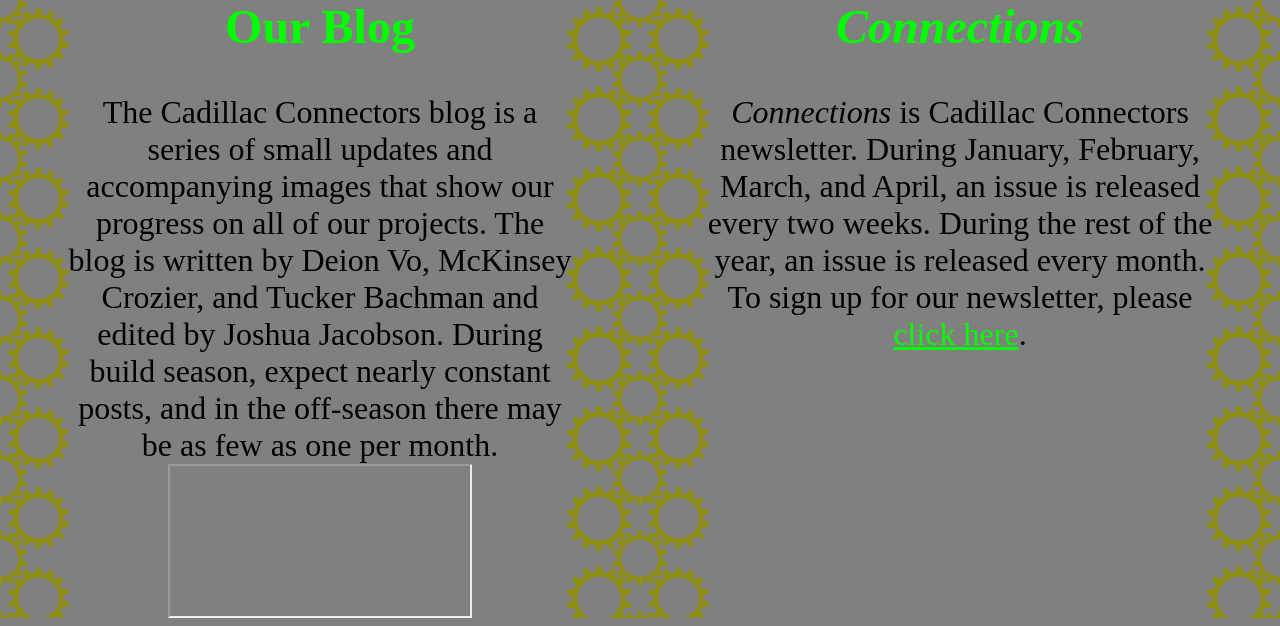
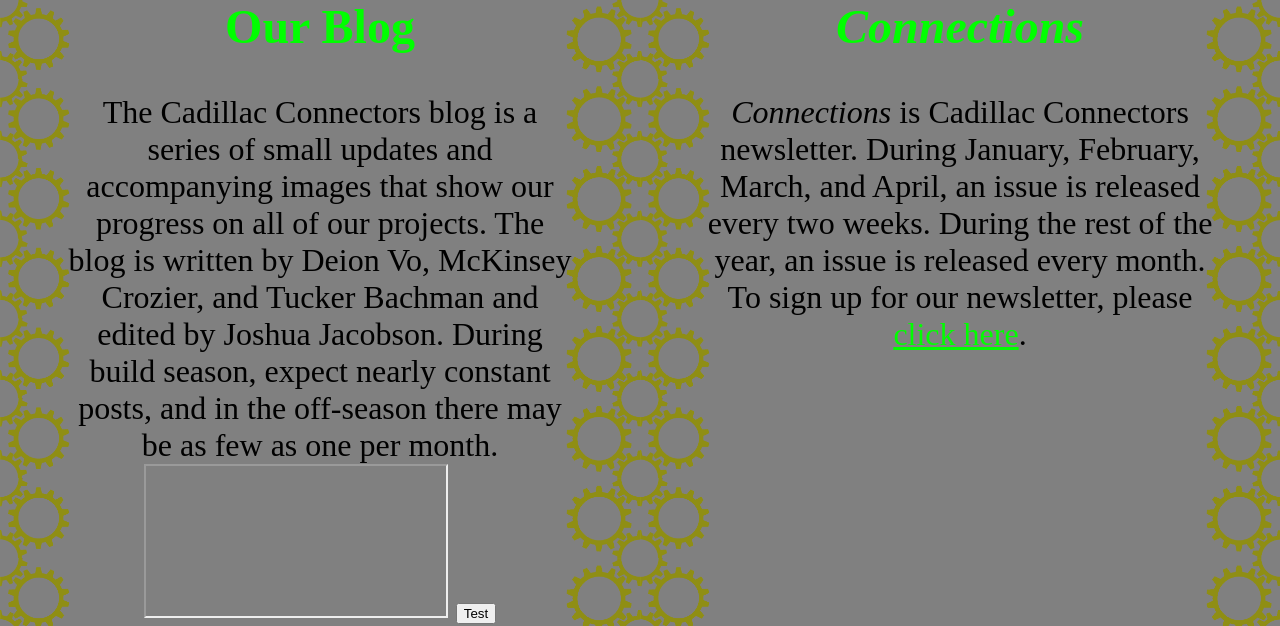
Before and after one commit to JoshuaJacobson/final-site, a PHP site: page /blog/index.php in a window 1280 px wide. Shown: the part 466-1092 px from the top of the page. Run offline with PHP 8.4, Linux system fonts and the light colour scheme.

Commit message:
Questioning why iframe is broken

```diff
--- a/blog/index.php
+++ b/blog/index.php
@@ -31,6 +31,7 @@ $blog_editor = "Joshua Jacobson";
             and in the off-season there may be as few as one per month.
         </p>
         <iframe src="articles/index.php?embed=true&article=latest" id="embed" onclick="embed()"></iframe>
+        <button onclick="embed()">Test</button>
     </div>
     <div id="newsletter">
         <h2><i>Connections</i></h2>
```
